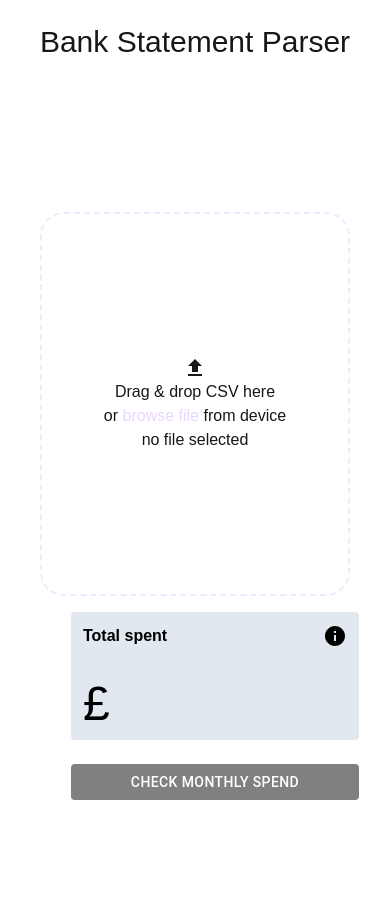
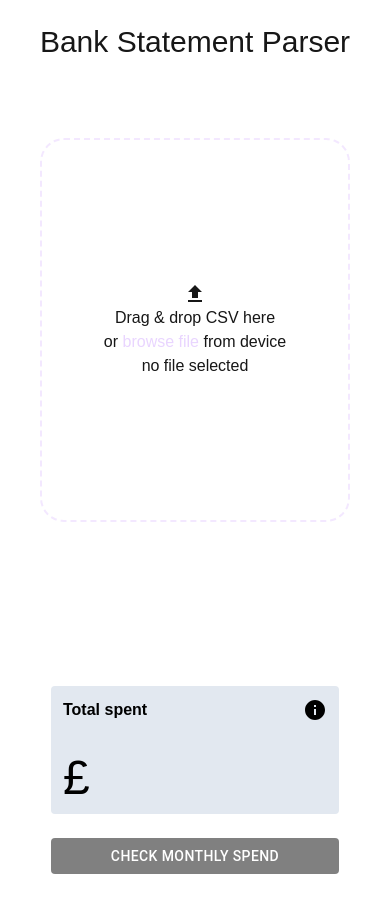
Before and after one commit to Joshibbotson/bank-statement-parser, a Next.js app: page / in a window 390 px wide. Shown: the top 912 px of the page. Built offline with nearby package versions, Linux system fonts and the light colour scheme.

Commit message:
minor layout

```diff
--- a/app/page.tsx
+++ b/app/page.tsx
@@ -165,7 +165,7 @@
                             </>
                         )}
                     </section>
-                    <div className="flex mt-4 gap-3">
+                    <div className="flex flex-col md:flex-row mt-4 gap-3">
                         <div className="flex flex-col gap-3">
                             {/* <StatementType /> */}
                             <LocalizationProvider dateAdapter={AdapterDayjs}>
```
